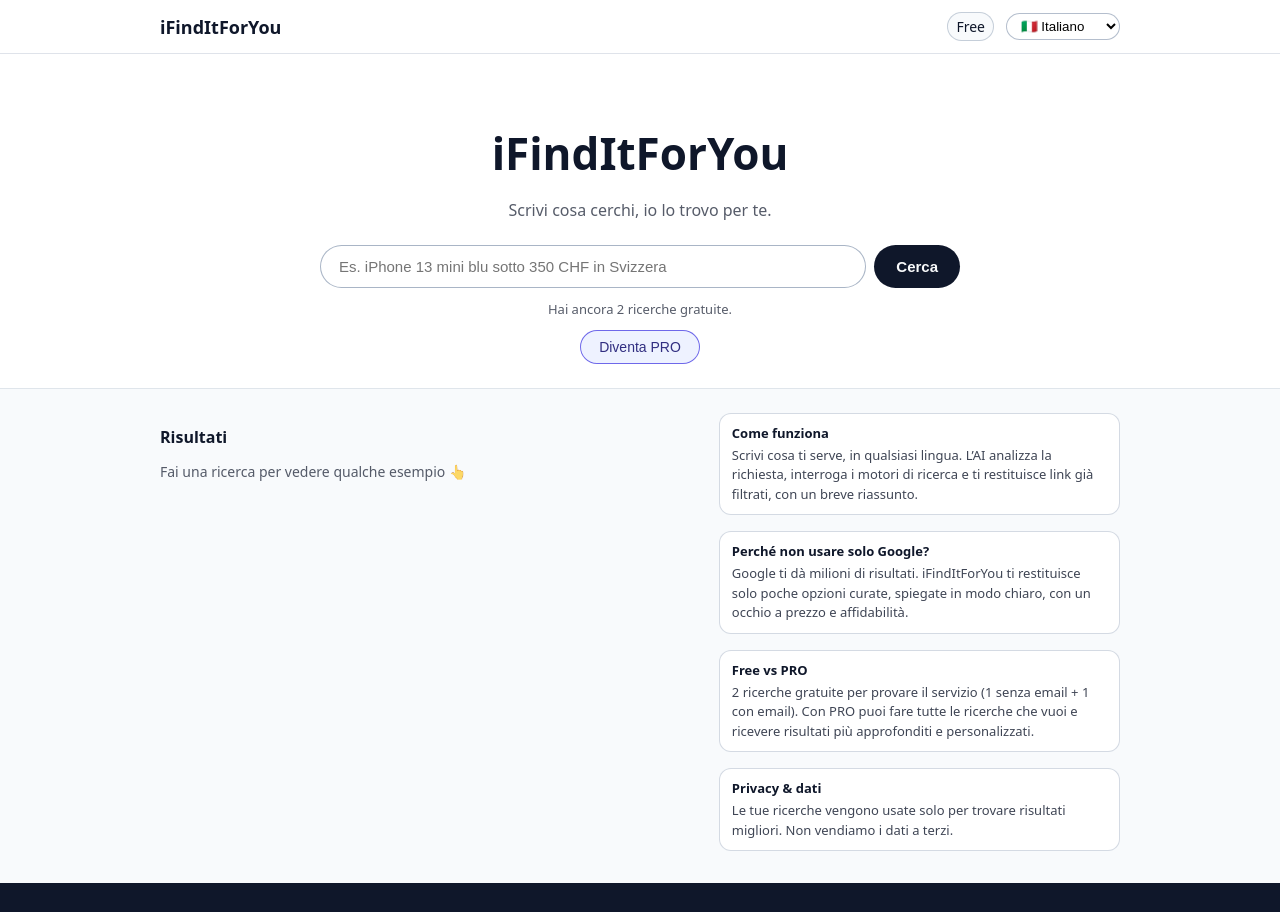
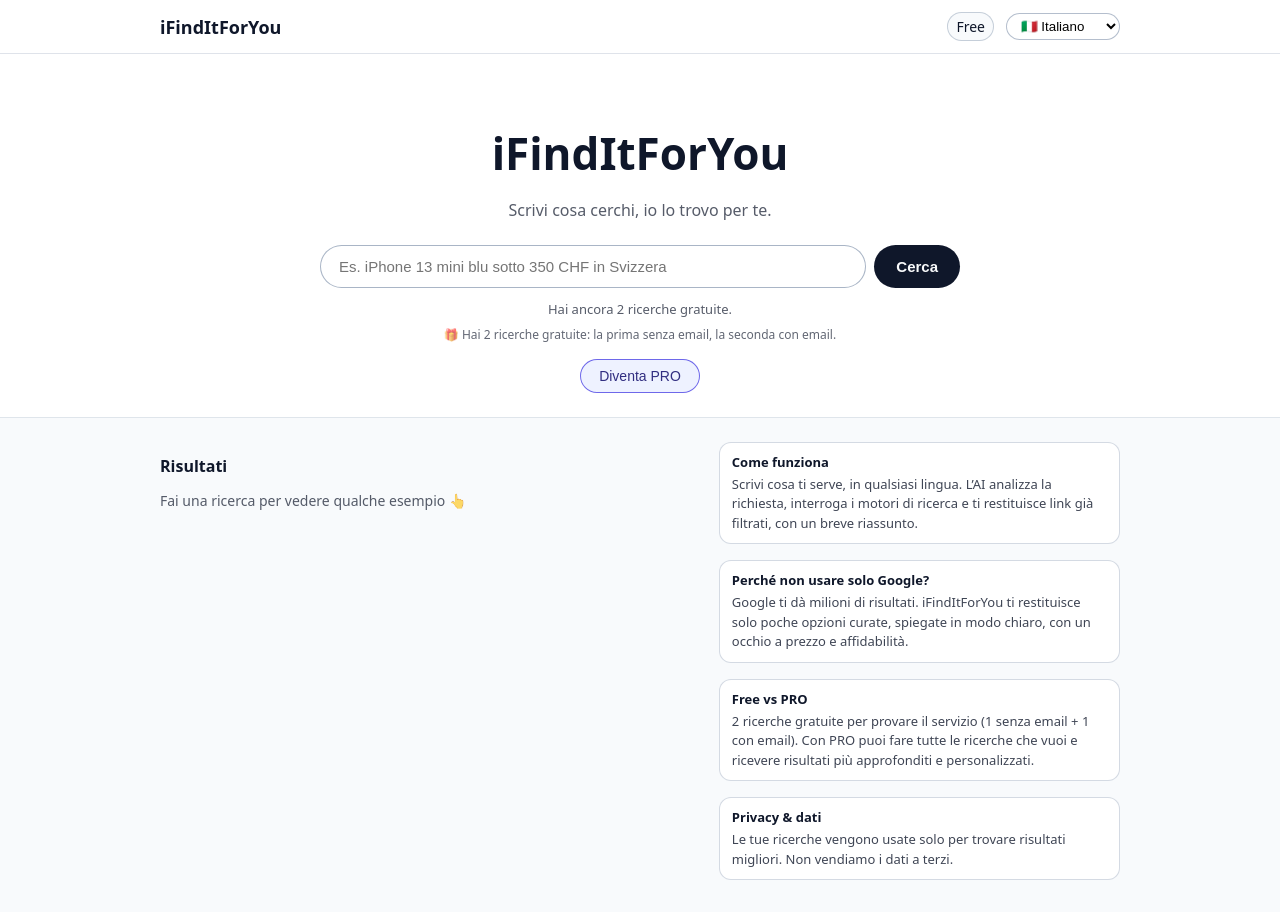
Before and after one commit to mregaz/ifinditforyou-new, a Next.js app: page / in a window 1280 px wide. Before the commit the page ends 883 px from the top, so only its background shows below. Built offline with nearby package versions, Linux system fonts and the light colour scheme.

Commit message:
Update page.tsx

```diff
--- a/app/page.tsx
+++ b/app/page.tsx
@@ -435,6 +435,18 @@ export default function HomePage() {
           >
             {t.creditsLabel(credits, isPro)}
           </div>
+<div
+  style={{
+    fontSize: 12,
+    opacity: 0.65,
+    marginBottom: 12,
+  }}
+>
+  🎁 {lang === "it" && "Hai 2 ricerche gratuite: la prima senza email, la seconda con email."}
+  {lang === "en" && "You have 2 free searches: first without email, second with email."}
+  {lang === "fr" && "Tu as 2 recherches gratuites : la première sans email, la deuxième avec email."}
+  {lang === "de" && "Du hast 2 kostenlose Suchanfragen: die erste ohne E-Mail, die zweite mit E-Mail."}
+</div>
 
           <button
             type="button"
```
